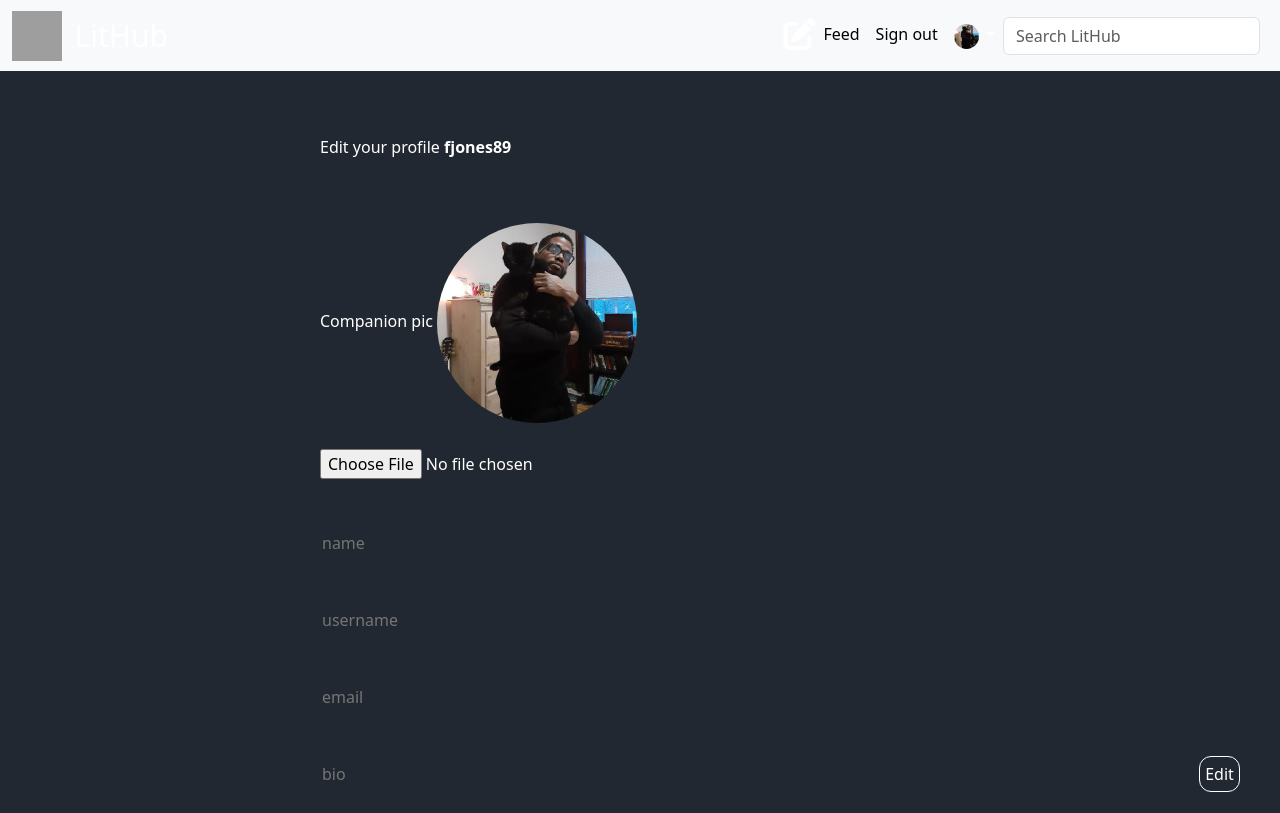
After one commit to FranklinJamesJones89/LitHub, a Django app: page /settings in a window 1280 px wide. The commit adds this page. Run offline with Django 4.2, Linux system fonts and the light colour scheme; a user stored in the database is signed in; some libraries are stand-ins or nearby versions; grey boxes are pictures that could not be loaded.

Commit message:
Implement settings for User

```diff
--- a/lithubs/forms.py
+++ b/lithubs/forms.py
@@ -19,3 +19,8 @@ class CommentForm(ModelForm):
         model = Comment
         fields = '__all__'
         exclude = ['owner', 'repo']
+
+class UserForm(ModelForm):
+    class Meta:
+        model = User
+        fields = ['avatar', 'username', 'name', 'email', 'bio']
--- a/lithubs/models.py
+++ b/lithubs/models.py
@@ -4,10 +4,10 @@ from django.contrib.auth.models import AbstractUser
 # Create your models here.
 
 class User(AbstractUser):
-    name = models.CharField(max_length = 200, null = True)
-    email = models.EmailField(unique = True)
-    bio = models.TextField(null = True)
-    avatar = models.ImageField(null = True, default = 'avatar.svg')
+    name = models.CharField(max_length = 200, null = True, blank = True)
+    email = models.EmailField(unique = True, blank = True)
+    bio = models.TextField(null = True, blank = True)
+    avatar = models.ImageField(null = True, default = 'avatar.svg', blank = True)
 
     USERNAME_FIELD = 'email'
     REQUIRED_FIELDS = []
--- a/lithubs/static/lithubs/css/styles.css
+++ b/lithubs/static/lithubs/css/styles.css
@@ -349,9 +349,11 @@
 }
 
 .profile-grid-col-1-avatar {
-	width: 300px;
-	height: 300px;
+	width: 250px;
+	height: 250px;
 	border-radius: 50%;
+	display: block;
+	margin:0 auto;
 }
 
 .profile-grid-col-1-username {
@@ -402,3 +404,10 @@
 	font-size: 14px;
 	color: grey;
 }
+
+/* Settings */
+.settings-avatar {
+	width: 200px;
+	height: 200px;
+	border-radius: 50%;
+}
--- /dev/null
+++ b/lithubs/templates/lithubs/components/forms/settings_form.html
@@ -0,0 +1,16 @@
+{% extends 'lithubs/components/main.html' %}
+{% load static %}
+{% block content %}
+<p class="repo-create-header">Edit your profile <b>{{ user.username }}</b></p>
+<form class="repo-create-form" action="" method="POST" enctype="multipart/form-data">
+	{% csrf_token %}
+	<label style="margin-left: 25%; color: var(--azure);">Companion pic</label>
+	<img class="settings-avatar" src={{ request.user.avatar.url }}>
+	<input type=file name="avatar" autofocus>
+	<input type=text name="name" placeholder="name" autofocus>
+	<input type=text name="username" placeholder="username" autofocus>
+	<input type=text name="email" placeholder="email" autofocus>
+	<input type=text name="bio" placeholder="bio" autofocus>
+	<button class="repo-create-btn" type="submit" value="Submit">Edit</button>
+</form>
+{% endblock content %}
--- a/lithubs/templates/lithubs/components/navbar.html
+++ b/lithubs/templates/lithubs/components/navbar.html
@@ -28,7 +28,7 @@
 		  {% if request.user.is_authenticated %}
 		  <li><a class="dropdown-item" href="{% url 'lithubs:profile' request.user.id %}">your profile</a></li>
 		  {% endif %}
-            <li><a class="dropdown-item" href="#">your settings</a></li>
+		  <li><a class="dropdown-item" href="{% url 'lithubs:settings' %}">your settings</a></li>
             <li><hr class="dropdown-divider"></li>
 	    <li><a class="dropdown-item" href="{% url 'lithubs:signout' %}">sign out</a></li>
           </ul>
--- a/lithubs/templates/lithubs/feed.html
+++ b/lithubs/templates/lithubs/feed.html
@@ -37,8 +37,8 @@
             <img class="nav-avatar" src="{{ user.avatar.url}}" alt="">
           </a>
           <ul class="dropdown-menu" style="background-color: var(--primary-color);">
-		  <li><a class="dropdown-item" href="{% url 'lithubs:profile' user.id %}">your profile</a></li>
-            <li><a class="dropdown-item" href="#">your settings</a></li>
+	    <li><a class="dropdown-item" href="{% url 'lithubs:profile' user.id %}">your profile</a></li>
+	    <li><a class="dropdown-item" href="{% url 'lithubs:settings' %}">your settings</a></li>
             <li><hr class="dropdown-divider"></li>
 	    <li><a class="dropdown-item" href="{% url 'lithubs:signout' %}">Sign out</a></li>
           </ul>
--- a/lithubs/templates/lithubs/index.html
+++ b/lithubs/templates/lithubs/index.html
@@ -39,7 +39,7 @@
           </a>
           <ul class="dropdown-menu" style="background-color: var(--primary-color);">
 		  <li><a class="dropdown-item" href="{% url 'lithubs:profile' user.id %}">your profile</a></li>
-            <li><a class="dropdown-item" href="#">your settings</a></li>
+		  <li><a class="dropdown-item" href="{% url 'lithubs:settings' %}">your settings</a></li>
             <li><hr class="dropdown-divider"></li>
 	    <li><a class="dropdown-item" href="{% url 'lithubs:signout' %}">sign out</a></li>
           </ul>
--- a/lithubs/urls.py
+++ b/lithubs/urls.py
@@ -16,5 +16,6 @@ urlpatterns = [
     path('like_repo', views.like_repo, name = 'like-repo'),
     path('repository/<str:pk>/', views.repository, name = 'repository'),
     path('delete_comment/<str:pk>/', views.delete_comment, name = 'delete-comment'),
-    path('profile/<str:pk>', views.profile, name = 'profile')
+    path('profile/<str:pk>', views.profile, name = 'profile'),
+    path('settings', views.settings, name = 'settings')
 ]
--- a/lithubs/views.py
+++ b/lithubs/views.py
@@ -3,7 +3,7 @@ from django.http import HttpResponse
 from django.contrib.auth import authenticate, login, logout
 from django.contrib.auth.decorators import login_required
 from django.contrib import messages
-from .forms import MyUserCreationForm, RepositoryForm, CommentForm
+from .forms import MyUserCreationForm, RepositoryForm, CommentForm, UserForm
 from .models import User, Repository, LikeRepository, Comment
 
 # Create your views here.
@@ -19,6 +19,25 @@ def profile(request, pk):
     context = {'user': user, 'repos': repos, 'public_repos': public_repos}
 
     return render(request, 'lithubs/profile.html', context)
+
+def settings(request):
+    user = request.user
+    form = UserForm(instance = user)
+
+    if request.method == 'POST':
+        form = UserForm(request.POST, request.FILES, instance = user)
+
+        if form.is_valid():
+            print('valid')
+            form.save()
+
+            return redirect('lithubs:profile', pk = user.id)
+        else:
+            print('not valid')
+
+    context = {'form': form}
+
+    return render(request, 'lithubs/components/forms/settings_form.html', context)
 
 def login_page(request):
     page = 'login'
@@ -107,19 +126,9 @@ def delete_repository(request, pk):
 
         return redirect('lithubs:feed')
 
-    return render(request, 'lithubs/delete_repository.html', {'obj': repo})
+    return render(request, 'lithubs/components/forms/delete_repository.html', {'obj': repo})
 
 @login_required(login_url = 'lithubs:signin')
-def update_repository(request, pk):
-    repo = Repository.objects.get(id = pk)
-
-    if repo.owner != request.user:
-        return HttpResponse('You can only delete your repositories')
-
-    if request.method == 'POST':
-        repo.delete()
-        return redirect('lithubs:feed')
-
 def update_repository(request, pk):
     repo = Repository.objects.get(id = pk)
     form = RepositoryForm(instance = repo)
@@ -197,4 +206,4 @@ def delete_comment(request, pk):
 
         return redirect('lithubs:feed')
 
-    return render(request, 'lithubs/delete_comment.html', {'obj': comment })
+    return render(request, 'lithubs/components/forms/delete_comment.html', {'obj': comment })
```
Also changed, not shown: db.sqlite3, lithubs/migrations/0015_alter_user_avatar_alter_user_bio_alter_user_email_and_more.py (added), lithubs/static/lithubs/img/franklin_N95h7LC.jpg (added), lithubs/static/lithubs/img/franklin_and_bruce_mojITje.jpeg (added), lithubs/static/lithubs/img/infinitejest_vhqKrZ7.webp (added), lithubs/templates/lithubs/components/forms/delete_comment.html (renamed from lithubs/templates/lithubs/delete_comment.html), lithubs/templates/lithubs/components/forms/delete_repository.html (renamed from lithubs/templates/lithubs/delete_repository.html).
